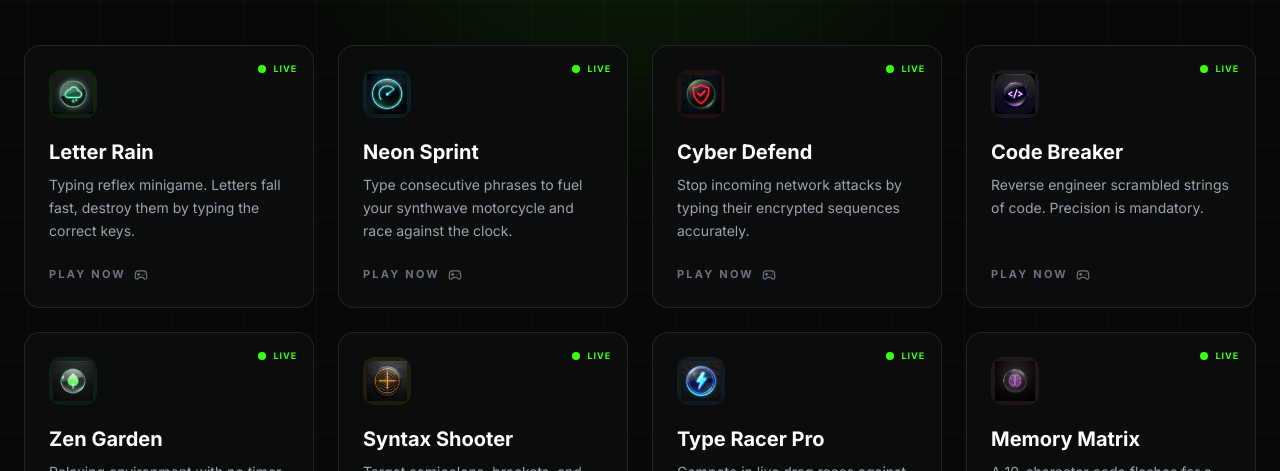
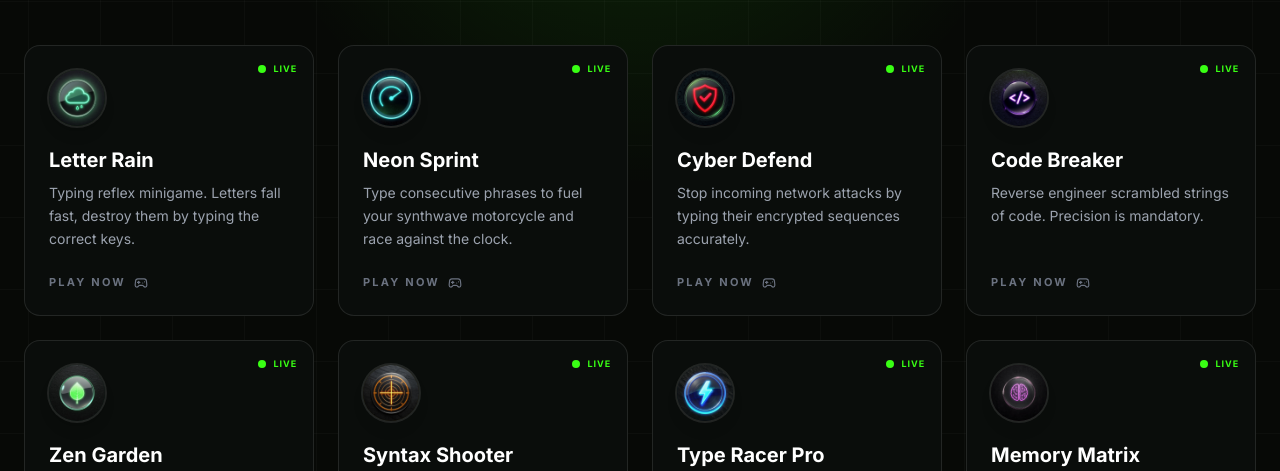
Before and after one commit to Satya522/TypeForge, a Next.js app: page /games in a window 1280 px wide. Shown: the part 215-686 px from the top of the page. Built offline with nearby package versions, Linux system fonts and the light colour scheme; no server answers.

Commit message:
style(GamesHub): render game custom thumbnails as perfect circular icons

```diff
--- a/src/app/games/GamesHubClient.tsx
+++ b/src/app/games/GamesHubClient.tsx
@@ -215,9 +215,9 @@ export default function GamesHubClient() {
               </div>
             )}
 
-            <div className={`mb-5 w-12 h-12 rounded-xl flex items-center justify-center overflow-hidden ${game.bg} ${game.color} ${isOnline ? 'group-hover:scale-110 transition-transform duration-300' : ''}`}>
+            <div className={`mb-5 w-14 h-14 rounded-full flex items-center justify-center overflow-hidden ring-2 ring-white/10 ${game.bg} ${game.color} ${isOnline ? 'group-hover:scale-110 group-hover:ring-current transition-all duration-300 shadow-lg' : ''}`}>
                {game.image ? (
-                  <img src={game.image} alt={game.title} className="w-10 h-10 object-contain drop-shadow-md" onError={(e) => { e.currentTarget.style.display = 'none'; e.currentTarget.nextElementSibling?.classList.remove('hidden'); }} />
+                  <img src={game.image} alt={game.title} className="w-full h-full object-cover" onError={(e) => { e.currentTarget.style.display = 'none'; e.currentTarget.nextElementSibling?.classList.remove('hidden'); }} />
                ) : null}
                <Icon className={`w-6 h-6 ${game.image ? 'hidden' : ''}`} />
             </div>
```
